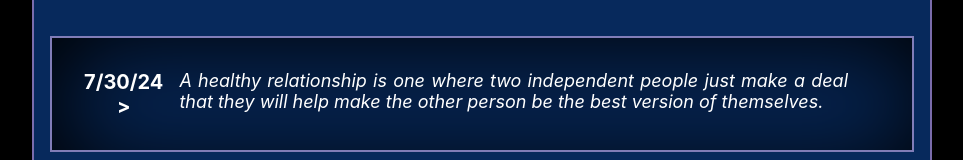
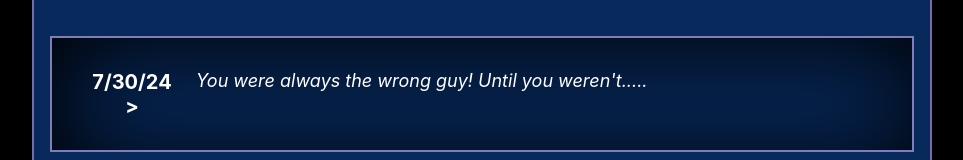
Before and after one commit to theChrisODOM/PoetryPage, a React (Create React App) app: page / in a window 1280 px wide. Shown: the part 343-503 px from the top of the page, without its empty margins (158-1121 px from the left). Built offline with nearby package versions, Linux system fonts and the light colour scheme.

Commit message:
Last one

```diff
--- a/src/PoetryProps.js
+++ b/src/PoetryProps.js
@@ -9,6 +9,7 @@ export function PoetryProps(date, poetry) {
 export function MasterListOfPoetry() {
     const list = []
     list.push(
+        PoetryProps("7/30/24", "You were always the wrong guy! Until you weren't....."),
         PoetryProps("7/30/24", "A healthy relationship is one where two independent people just make a deal that they will help make the other person be the best version of themselves."),
         PoetryProps("7/30/24", "Frequently in life, I find myself making educated wishes.  Thank you Deadpool for helping me verbalize this feeling."),
         PoetryProps("7/22/24", "If you do not heal from what hurt you, you will bleed on people who did not cut you"),
```
